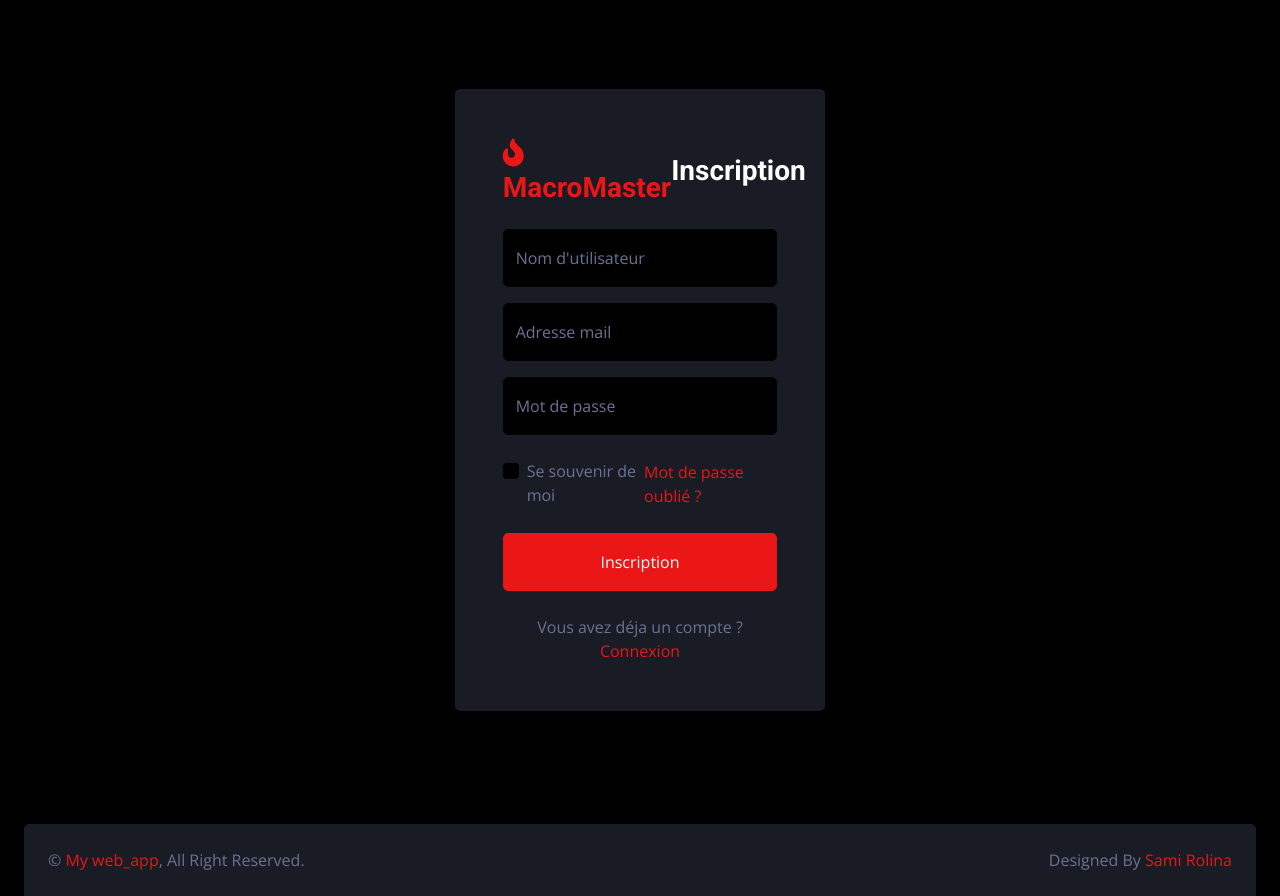
After one commit to RolinaS/docker_web_app, a PHP site: page /models/inscription.php in a window 1280 px wide. The commit adds this page. Run offline with PHP 8.4, Linux system fonts and the light colour scheme; some libraries are stand-ins or nearby versions.

Commit message:
ajout des pages connexion et inscription

```diff
--- /dev/null
+++ b/app/models/connexion.php
@@ -0,0 +1,4 @@
+<?php
+    require_once("../templates/header.tpl.php");
+    require_once("../templates/connexion/connexion.tpl.php");
+    require_once("../templates/footer.tpl.php");
--- /dev/null
+++ b/app/models/inscription.php
@@ -0,0 +1,4 @@
+<?php
+    require_once("../templates/header.tpl.php");
+    require_once("../templates/inscription/inscription.tpl.php");
+    require_once("../templates/footer.tpl.php");
--- a/app/templates/home/home.tpl.php
+++ b/app/templates/home/home.tpl.php
@@ -13,7 +13,7 @@
         <div class="sidebar pe-4 pb-3">
             <nav class="navbar bg-secondary navbar-dark">
                 <a href="index.html" class="navbar-brand mx-4 mb-3">
-                    <h3 class="text-primary"><i class="fa fa-user-edit me-2"></i>MacroMaster</h3>
+                    <h3 class="text-primary"><i class="fa fa-fire me-2"></i>MacroMaster</h3>
                 </a>
                 <div class="d-flex align-items-center ms-4 mb-4">
                     <div class="position-relative">
--- /dev/null
+++ b/app/templates/inscription/inscription.tpl.php
@@ -0,0 +1,49 @@
+<body>
+    <div class="container-fluid position-relative d-flex p-0">
+        <!-- Spinner Start -->
+        <div id="spinner" class="show bg-dark position-fixed translate-middle w-100 vh-100 top-50 start-50 d-flex align-items-center justify-content-center">
+            <div class="spinner-border text-primary" style="width: 3rem; height: 3rem;" role="status">
+                <span class="sr-only">Loading...</span>
+            </div>
+        </div>
+        <!-- Spinner End -->
+
+
+        <!-- Sign Up Start -->
+        <div class="container-fluid">
+            <div class="row h-100 align-items-center justify-content-center" style="min-height: 100vh;">
+                <div class="col-12 col-sm-8 col-md-6 col-lg-5 col-xl-4">
+                    <div class="bg-secondary rounded p-4 p-sm-5 my-4 mx-3">
+                        <div class="d-flex align-items-center justify-content-between mb-3">
+                            <a href="index.html" class="">
+                                <h3 class="text-primary"><i class="fa fa-fire me-2"></i>MacroMaster</h3>
+                            </a>
+                            <h3>Inscription</h3>
+                        </div>
+                        <div class="form-floating mb-3">
+                            <input type="text" class="form-control" id="floatingText" placeholder="jhondoe">
+                            <label for="floatingText">Nom d'utilisateur</label>
+                        </div>
+                        <div class="form-floating mb-3">
+                            <input type="email" class="form-control" id="floatingInput" placeholder="name@example.com">
+                            <label for="floatingInput">Adresse mail</label>
+                        </div>
+                        <div class="form-floating mb-4">
+                            <input type="password" class="form-control" id="floatingPassword" placeholder="Password">
+                            <label for="floatingPassword">Mot de passe</label>
+                        </div>
+                        <div class="d-flex align-items-center justify-content-between mb-4">
+                            <div class="form-check">
+                                <input type="checkbox" class="form-check-input" id="exampleCheck1">
+                                <label class="form-check-label" for="exampleCheck1">Se souvenir de moi</label>
+                            </div>
+                            <a href="">Mot de passe oublié ?</a>
+                        </div>
+                        <button type="submit" class="btn btn-primary py-3 w-100 mb-4">Inscription</button>
+                        <p class="text-center mb-0">Vous avez déja un compte ? <a href="../../models/connexion.php">Connexion</a></p>
+                    </div>
+                </div>
+            </div>
+        </div>
+        <!-- Sign Up End -->
+    </div>
```
Also changed, not shown: app/templates/connexion/connexion.tpl.php (added, +45 -0 lines).
